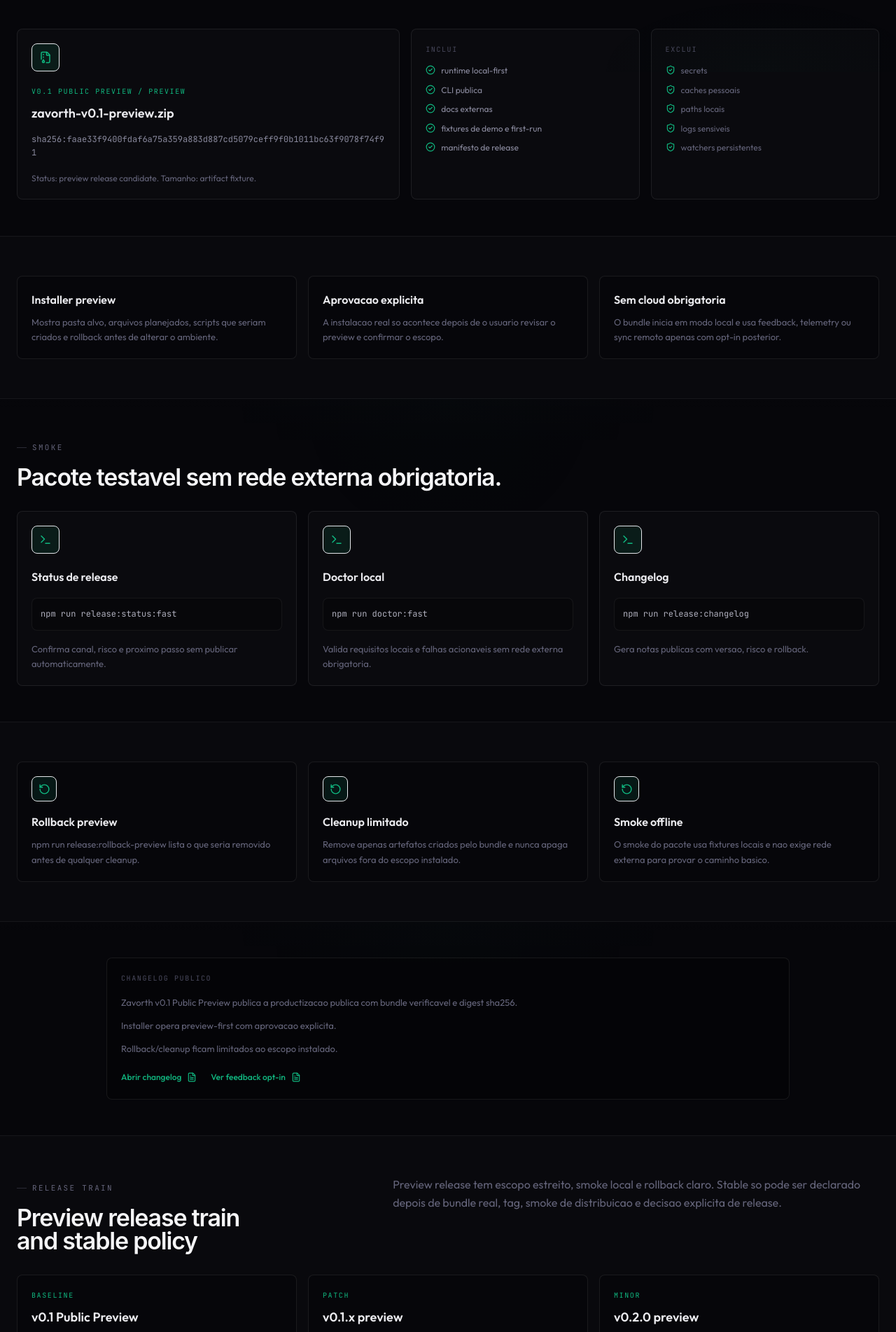
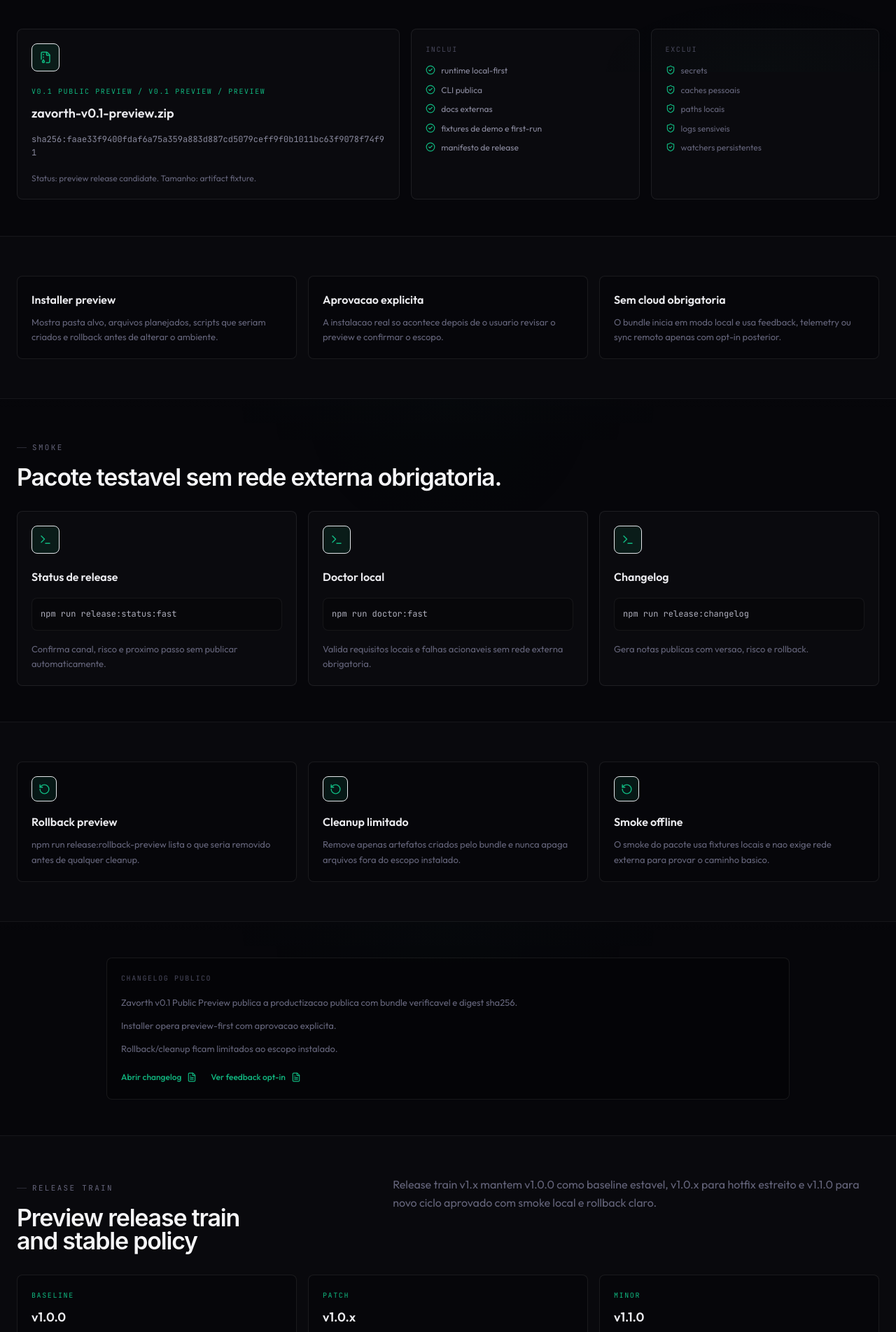
Before and after one commit to zavorth/zavorth-website, a Next.js app: page /release in a window 1280 px wide. Shown: the part 697-2600 px from the top of the page at 70% size. Built offline with nearby package versions, Linux system fonts and the light colour scheme.

Commit message:
Document v1 release train on release page

```diff
--- a/app/release/page.tsx
+++ b/app/release/page.tsx
@@ -96,7 +96,7 @@ export default function ReleasePage() {
                 <FileArchive size={18} />
               </div>
               <p className="font-mono text-[10px] uppercase tracking-[0.16em] text-accent">
-                {releaseBundle.version} / {releaseBundle.channel}
+                {releaseBundle.version} / v0.1 Preview / {releaseBundle.channel}
               </p>
               <h3 className="mt-2 text-[18px] font-semibold text-neutral-100">
                 {releaseBundle.bundle.fileName}
--- a/data/release-bundle.ts
+++ b/data/release-bundle.ts
@@ -96,11 +96,11 @@ export const releaseBundle = {
   ],
   releaseTrain: {
     title: 'Preview release train and stable policy',
-    baseline: 'v0.1 Public Preview',
-    patchLane: 'v0.1.x preview',
-    minorLane: 'v0.2.0 preview',
+    baseline: 'v1.0.0',
+    patchLane: 'v1.0.x',
+    minorLane: 'v1.1.0',
     policy:
-      'Preview release tem escopo estreito, smoke local e rollback claro. Stable so pode ser declarado depois de bundle real, tag, smoke de distribuicao e decisao explicita de release.',
+      'Release train v1.x mantem v1.0.0 como baseline estavel, v1.0.x para hotfix estreito e v1.1.0 para novo ciclo aprovado com smoke local e rollback claro.',
     cadence: [
       'release candidate sob demanda, sem processo sempre ligado',
       'tag e GitHub Releases so entram quando o canal stable for aprovado',
```
